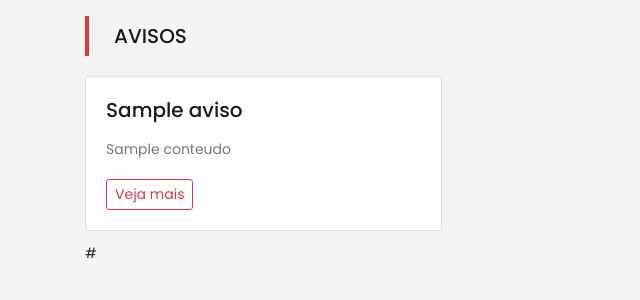
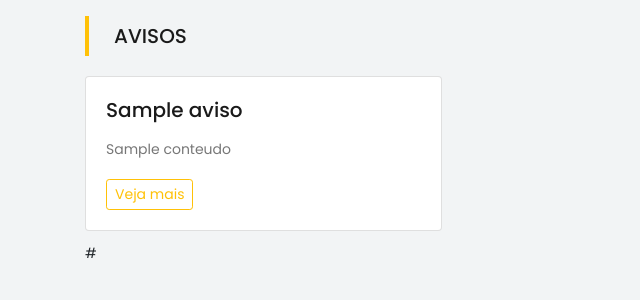
Before and after one commit to Bruno7kp/mural-virtual, a Flask app: template mural/mod_avisos/templates/lista_avisos.html in a window 1280 px wide. Shown: the part 145-445 px from the top of the page, without its empty margins (0-640 px from the left). Run offline with Flask 2, Linux system fonts and the light colour scheme; the template is opened without the code that fills it: most values are stand-ins (such as "Sample title", 1, 10 or a date in 2020); data that the repository does not hold is empty; some libraries are stand-ins or nearby versions.

Commit message:
Trocar danger por warning

```diff
--- a/mural/mod_avisos/templates/aviso.html
+++ b/mural/mod_avisos/templates/aviso.html
@@ -13,7 +13,7 @@
     </nav>
     <div class="row">
         <div class="col-12">
-            <div class="section-heading danger">
+            <div class="section-heading warning">
                 <h5>{{ aviso.titulo }}</h5>
             </div>
         </div>
--- a/mural/mod_avisos/templates/lista_avisos.html
+++ b/mural/mod_avisos/templates/lista_avisos.html
@@ -12,7 +12,7 @@
         </nav>
         <div class="row">
             <div class="col-12">
-                <div class="section-heading danger">
+                <div class="section-heading warning">
                     <h5>Avisos</h5>
                 </div>
             </div>
@@ -24,7 +24,7 @@
                 <div class="card-body">
                     <a href="{{ url_for('avisos.aviso', identifier=aviso.identifier) }}" class="post-title"><h5 class="card-title">{{ aviso.titulo }}</h5></a>
                     <p class="card-text">{{ aviso.conteudo|striptags|truncate(150) }}</p>
-                    <a href="{{ url_for('avisos.aviso', identifier=aviso.identifier) }}" class="btn btn-outline-danger btn-sm">Veja mais</a>
+                    <a href="{{ url_for('avisos.aviso', identifier=aviso.identifier) }}" class="btn btn-outline-warning btn-sm">Veja mais</a>
                 </div>
             </div>
             {% endfor %}
--- a/mural/mod_home/templates/home.html
+++ b/mural/mod_home/templates/home.html
@@ -21,7 +21,7 @@
     <section class="container-fluid mt-30 mb-30">
         <div class="row">
             <div class="col-md-3 col-sm-12 mb-3">
-                <div class="section-heading danger">
+                <div class="section-heading warning">
                    <a href="{{ url_for("avisos.avisos")}}"><h5>Avisos</h5></a>
                 </div>
                 {% if avisos|length > 0 %}
@@ -30,11 +30,11 @@
                     <div class="card-body">
                         <a href="{{ url_for('avisos.aviso', identifier=aviso.identifier) }}" class="post-title"><h5 class="card-title">{{ aviso.titulo }}</h5></a>
                         <p class="card-text">{{ aviso.conteudo|striptags|truncate(150) }}</p>
-                        <a href="{{ url_for('avisos.aviso', identifier=aviso.identifier) }}" class="btn btn-outline-danger btn-sm">Veja mais</a>
+                        <a href="{{ url_for('avisos.aviso', identifier=aviso.identifier) }}" class="btn btn-outline-warning btn-sm">Veja mais</a>
                     </div>
                 </div>
                 {% endfor %}
-                    <a href="{{ url_for('avisos.avisos') }}" class="btn btn-danger btn-sm text-white">Ver todos os avisos</a>
+                    <a href="{{ url_for('avisos.avisos') }}" class="btn btn-warning btn-sm text-white">Ver todos os avisos</a>
                 {% else %}
                     Não temos nenhum aviso no momento.
                 {% endif %}
--- a/mural/static/assets/css/custom.css
+++ b/mural/static/assets/css/custom.css
@@ -2803,6 +2803,10 @@ header.masthead .page-heading, header.masthead .site-heading {
   border-left-color: #28a745;
 }
 
+.section-heading.warning {
+  border-left-color: #ffc107;
+}
+
 /*===== All Preloader Style =====*/
 .preloader {
   /* Body Overlay */
```
